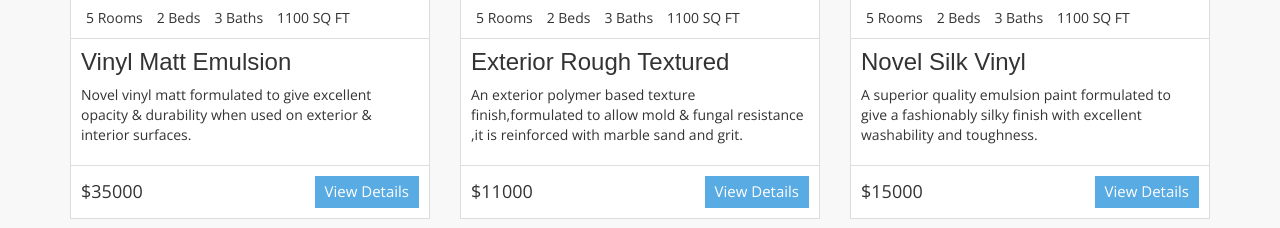
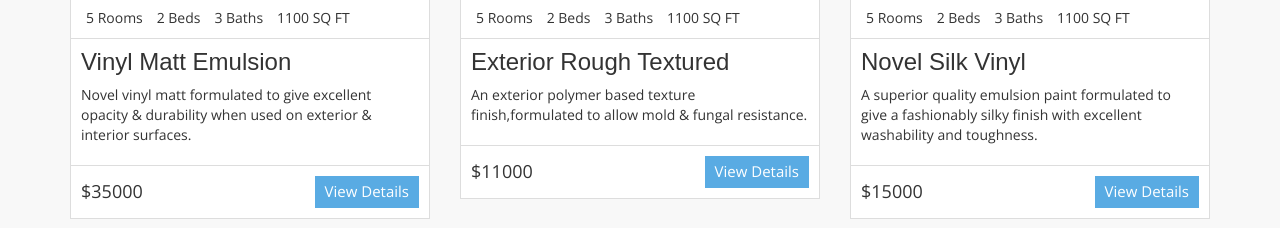
Before and after one commit to novelgit/novelgit.github.io, a plain HTML site: page index.html in a window 1280 px wide. Shown: the part 2003-2231 px from the top of the page. Drawn offline with nearby package versions, Linux system fonts and the light colour scheme.

Commit message:
first commit

```diff
--- a/index.html
+++ b/index.html
@@ -410,7 +410,7 @@ We are committed to providing the highest level of quality, through efficiency a
                   </div>
                   <div class="aa-properties-about">
                     <h3><a href="#">Exterior Rough Textured</a></h3>
-                    <p>An exterior polymer based texture finish,formulated to allow mold & fungal resistance ,it is reinforced with marble sand and grit.</p>
+                    <p>An exterior polymer based texture finish,formulated to allow mold & fungal resistance.</p>
                   </div>
                   <div class="aa-properties-detial">
                     <span class="aa-price">
```
